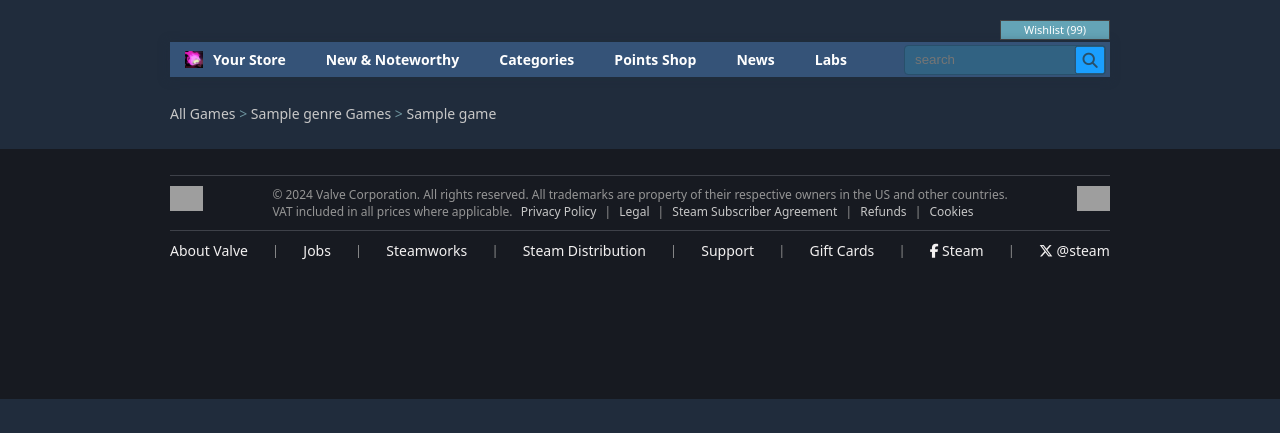
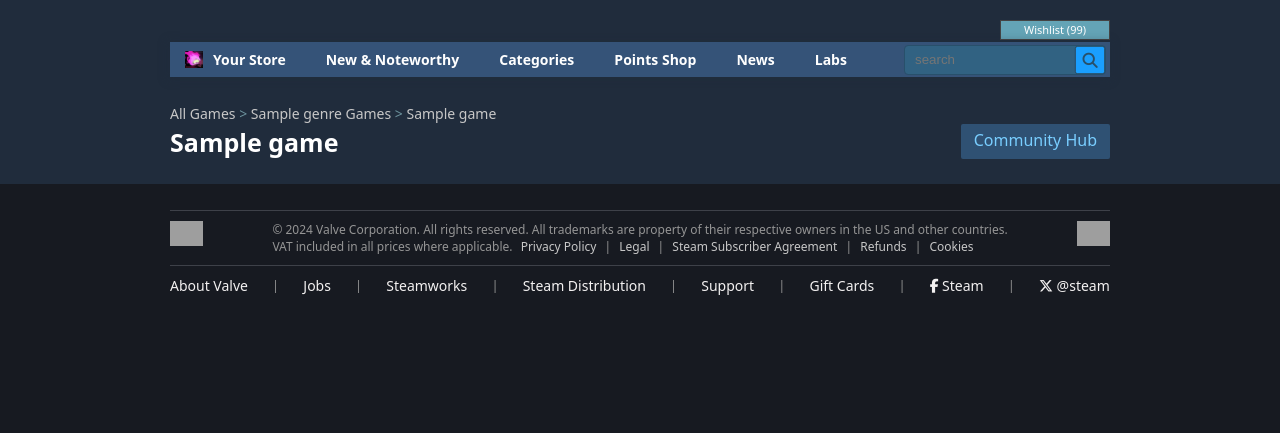
Before and after one commit to bryanoliveira11/DJANGO-PROJECTS, a Django app: a page that uses Django-Steam-Clone/store/templates/store/pages/app.html in a window 1280 px wide. Shown: the part 90-523 px from the top of the page. Run offline with Django 5.2, Linux system fonts and the light colour scheme; tables that the repository leaves empty hold one stand-in row (values such as "Sample post"); parts of the project's set-up code (start-up, migrations or seed data) failed here and were passed over; grey boxes are pictures that could not be loaded.

Commit message:
app detail page title and community btn

```diff
--- a/Django-Steam-Clone/base_static/global/css/styles.css
+++ b/Django-Steam-Clone/base_static/global/css/styles.css
@@ -1624,6 +1624,42 @@
   filter: brightness(150%);
 }
 
+.app-store-container .game-title {
+  display: flex;
+  flex-direction: row;
+  justify-content: space-between;
+}
+
+.app-store-container .game-title h1 {
+  font-size: 2.5rem;
+  color: var(--color-white);
+  margin: 0;
+  margin-top: 0.1rem;
+  font-weight: 600;
+}
+
+.app-store-container .game-title a {
+  color: #79ceff;
+  padding: 0.5rem 1.3rem;
+  background: #2f5173;
+  border-radius: 0.2rem;
+}
+
+.app-store-container .game-title a:hover {
+  color: var(--color-white);
+  background: linear-gradient(
+    90deg,
+    #79ceff,
+    #71c2f1,
+    #69b6e3,
+    #61abd5,
+    #5a9fc8,
+    #5294ba,
+    #4a89ad,
+    #437ea0
+  );
+}
+
 /* keyframes */
 
 .saleCardAnim {
--- a/Django-Steam-Clone/store/templates/store/pages/app.html
+++ b/Django-Steam-Clone/store/templates/store/pages/app.html
@@ -10,6 +10,10 @@
             <a href="{% url 'store:app' game.steam_appid game.slug %}">{{game.name}}</a>
         </span>
     </div>
+    <div class="game-title">
+        <h1>{{game.name}}</h1>
+        <a href="#">Community Hub</a>
+    </div>
 </div>
 
 {% endblock content %}
```
